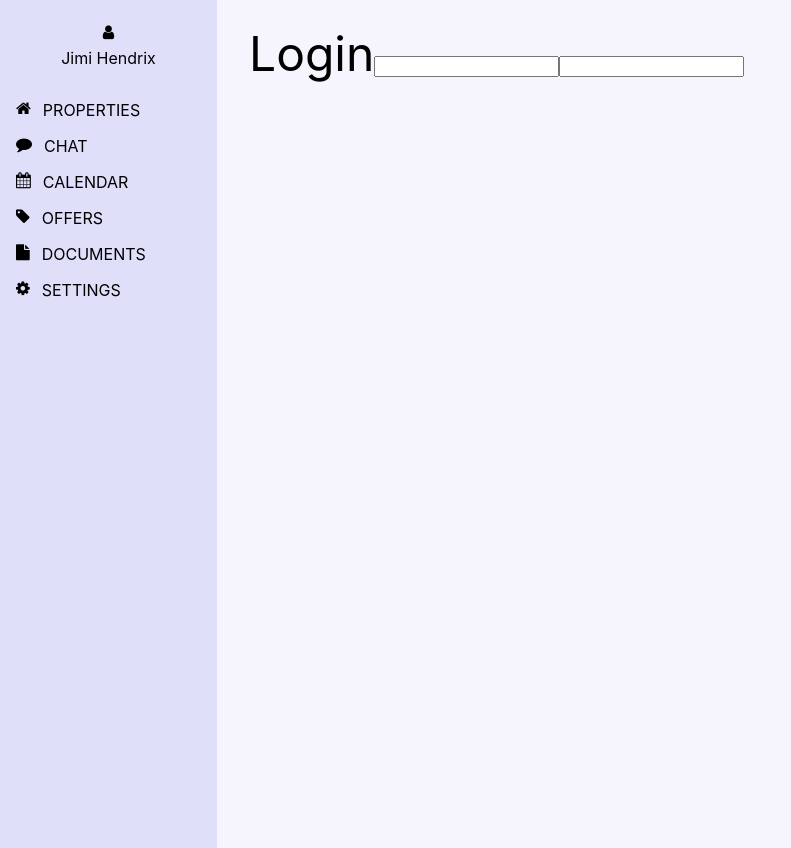
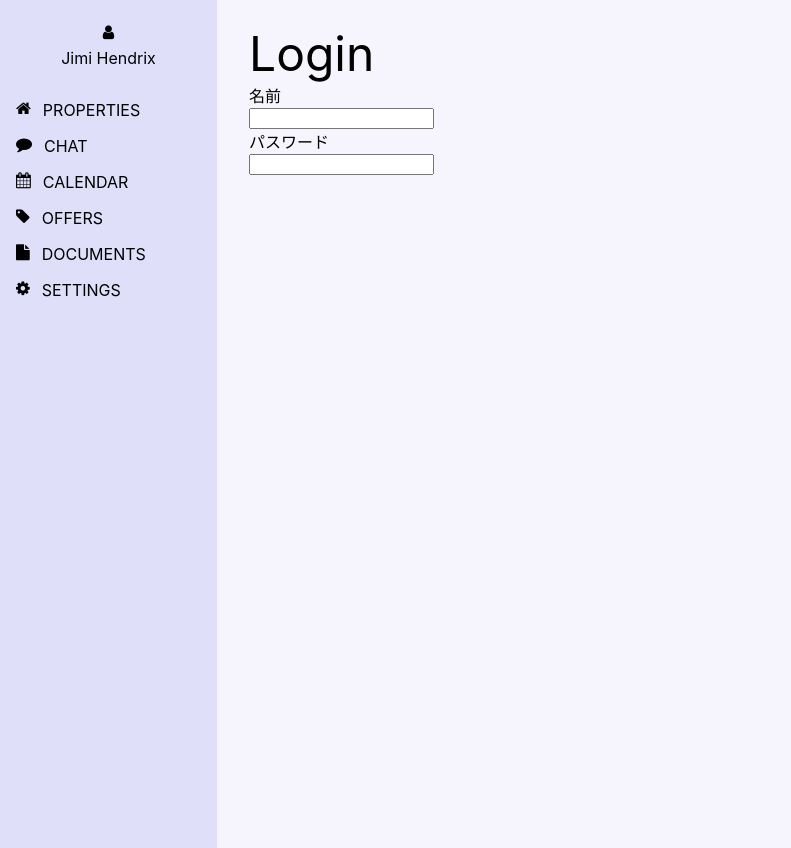
Before and after one commit to sh-misaki/react-firebase-chat, a React (Create React App) app: page /login in a window 1280 px wide. Shown: the whole page, without its empty margins (0-791 px from the left). Built offline with nearby package versions, Linux system fonts and the light colour scheme; what typesafe-actions would draw is missing.

Commit message:
label作成

```diff
--- /dev/null
+++ b/src/components/atoms/Label/index.tsx
@@ -0,0 +1,49 @@
+import React, { Children } from 'react';
+import classNames from 'classnames';
+
+interface Props {
+  className?: string,
+  disabled?: boolean,
+  error?: boolean,
+  focused?: boolean,
+  required?: boolean,
+  text: string,
+}
+
+const Label: React.FunctionComponent<Props> = ({
+  className,
+  children,
+  disabled,
+  error,
+  focused,
+  required,
+  text,
+}) => {
+  return (
+    <label>
+      <div className={classNames({
+        className: className !== "",
+      })}>
+        <span className={classNames({
+          'typography__text--disabled': disabled,
+          'typography__text--error': error,
+          'typography__text--focused': focused,
+        })}>
+          { text }
+        </span>
+        { required ? '必須' : '' }
+      </div>
+      { children }
+    </label>
+  )
+};
+
+Label.defaultProps = {
+  className: "",
+  disabled: false,
+  error: false,
+  focused: false,
+  required: false,
+};
+
+export default Label;
--- a/src/components/pages/login/index.tsx
+++ b/src/components/pages/login/index.tsx
@@ -3,6 +3,7 @@ import React, { Component } from 'react';
 import MainLayout from 'components/templates/main';
 import Typography from 'components/atoms/Typography';
 import TextField from 'components/atoms/TextField';
+import Label from 'components/atoms/Label';
 
 class Login extends Component {
   render() {
@@ -10,14 +11,22 @@ class Login extends Component {
       <MainLayout>
         <Typography variant="h1">
           Login
+        </Typography>
+        <Label
+          text="名前"
+        >
           <TextField
             name="name"
           />
+        </Label>
+        <Label
+          text="パスワード"
+        >
           <TextField
             name="password"
             type="password"
           />
-        </Typography>
+        </Label>
       </MainLayout>
     )
   }
```
Also changed, not shown: src/components/atoms/Label/index.module.scss (added, +16 -0 lines).
